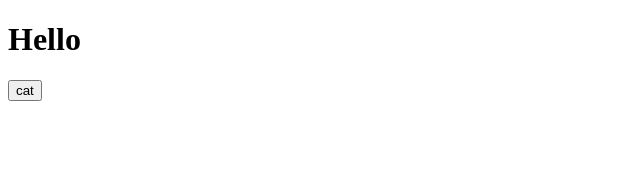
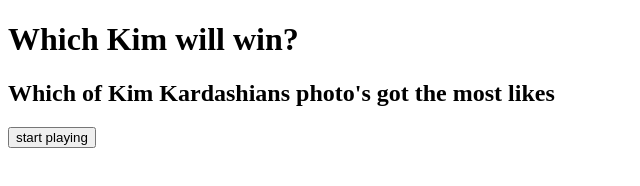
Before and after one commit to RachBLondon/which-kim-will-win, a website: page index.html in a window 1280 px wide. Shown: the whole page, without its empty margins (0-640 px from the left). Drawn offline with Linux system fonts and the light colour scheme.

Commit message:
basic html added, and Procfile + edit to package jason to try and host on heroku, fingers crossed

```diff
--- a/index.html
+++ b/index.html
@@ -1,23 +1,22 @@
 <!DOCTYPE html>
 <html>
+<title>Which Kim will win?</title>
+<body>
+  <h1>Which Kim will win?</h1>
+  <h2>Which of Kim Kardashians photo's got the most likes</h2>
+  <button type="button" name="button" id="startBtn">start playing</button>
+  <div class="row photos">
+    <div class="halfWidth">
 
-<body>
-  <h1>Hello</h1>
-  <button type="button" name="button" onclick="location.href='/cat'">cat</button>
-  <script type="text/javascript">
-  // function  catUrl() {
-  //
-  //
-  //     // var request = new XMLHttpRequest();
-  //     // request.onreadystatechange = function() {
-  //     //   if (request.readyState === 4) {
-  //     //     displayImage(request.responseText);
-  //     //   };
-  //     // };
-  //     // request.open("GET", "/cat", true);
-  //     // request.send();
-  //   }
-  </script>
+
+    </div>
+    <div class="halfWidth">
+
+    </div>
+
+
+  </div>
+
 </body>
 
 </html>
--- a/package.json
+++ b/package.json
@@ -11,7 +11,7 @@
   },
   "repository": {
     "type": "git",
-    "url": "git+https://github.com/RachBLondon/which-kim-will-win.git"
+    "url": "https://github.com/RachBLondon/which-kim-will-win.git"
   },
   "keywords": [
     "instagramAPI",
```
Also changed, not shown: 1 other file.
